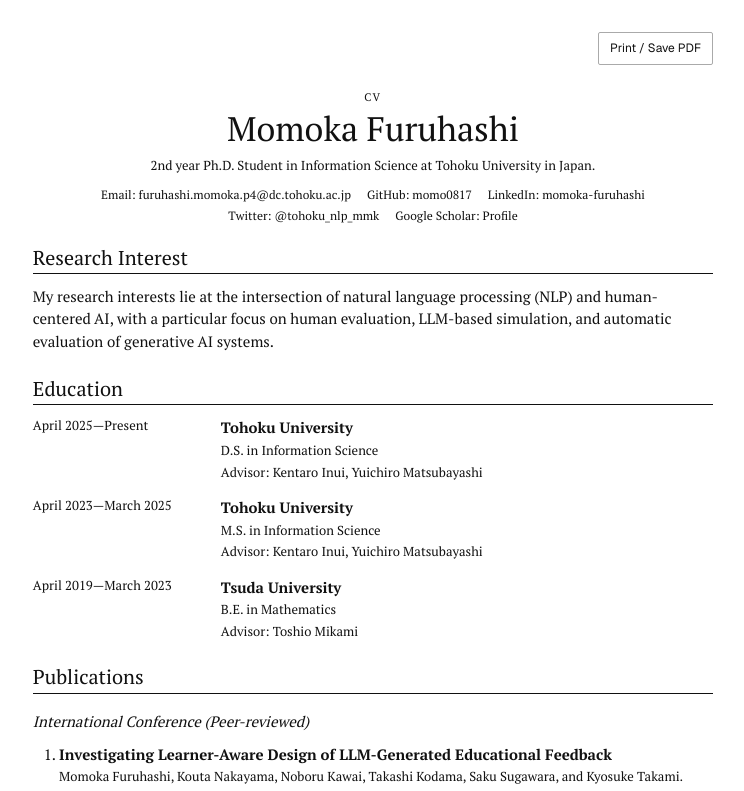
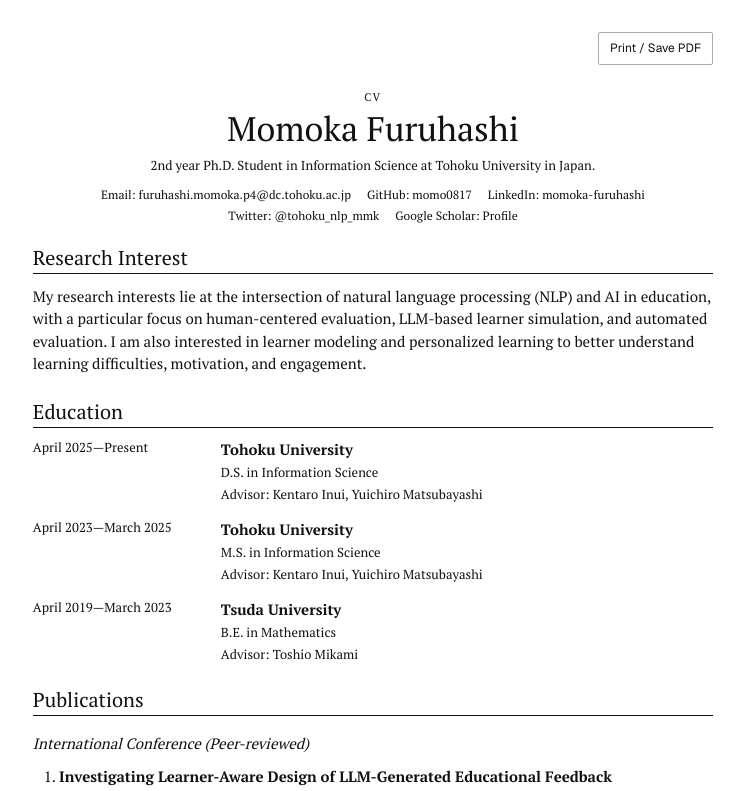
Before and after one commit to momo0817/momo0817.github.io, a Next.js app: page /cv in a window 1280 px wide. Shown: the top 791 px of the page, without its empty margins (267-1011 px from the left). Built offline with nearby package versions, Linux system fonts and the light colour scheme.

Commit message:
Update website

```diff
--- a/src/data/aboutme.ts
+++ b/src/data/aboutme.ts
@@ -26,7 +26,7 @@ export const aboutMe: AboutMe = {
   description:
     "I'm a 2nd-year PhD student at <a href='https://www.nlp.ecei.tohoku.ac.jp/about-us/labs/'>TohokuNLP Group</a>, <a href='https://www.is.tohoku.ac.jp/en/'>Tohoku University</a>.",
   email: "furuhashi.momoka.p4@dc.tohoku.ac.jp",
-  researchInterest: "My research interests lie at the intersection of natural language processing (NLP) and human-centered AI, with a particular focus on human evaluation, LLM-based simulation, and automatic evaluation of generative AI systems.", // ← 例
+  researchInterest: "My research interests lie at the intersection of natural language processing (NLP) and AI in education, with a particular focus on human-centered evaluation, LLM-based learner simulation, and automated evaluation. I am also interested in learner modeling and personalized learning to better understand learning difficulties, motivation, and engagement.", // ← 例
   imageUrl:"/about_me.JPG",
   googleScholarUrl: "https://scholar.google.co.jp/citations?view_op=list_works&hl=ja&authuser=3&user=NT4C1ZUAAAAJ",
   githubUsername: "momo0817",
```
